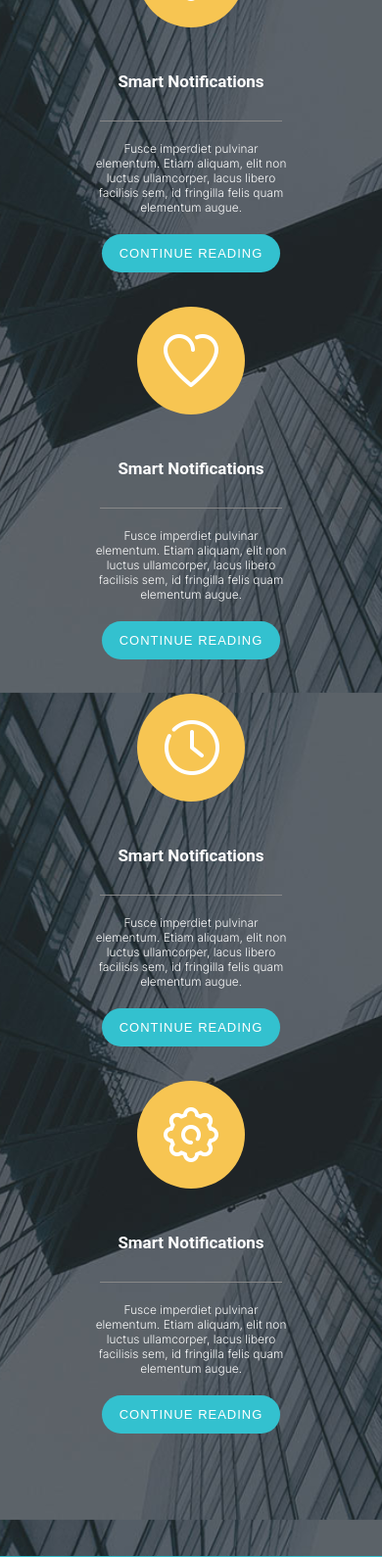
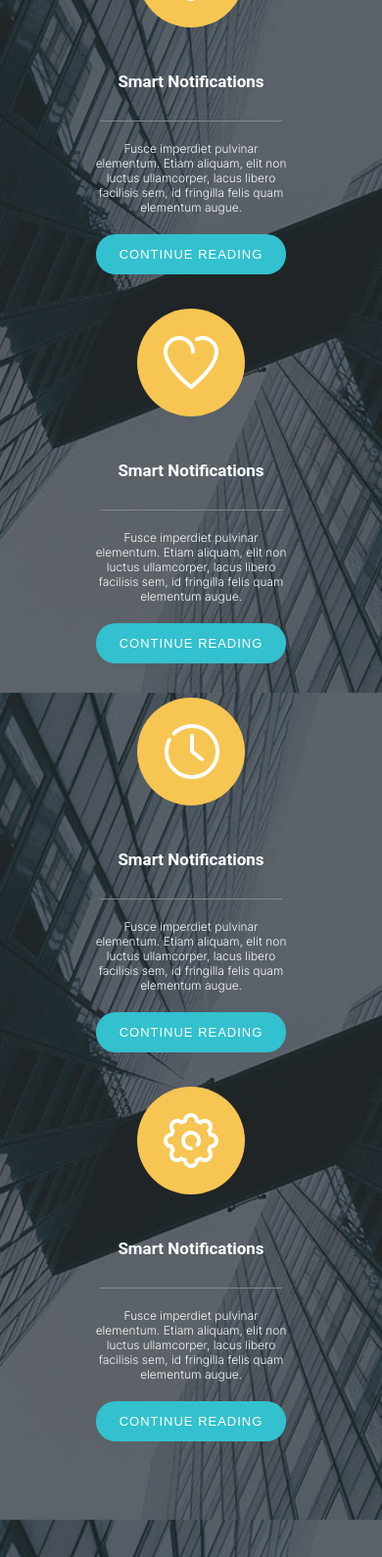
Before and after one commit to Zen-kun04/Simplon, a PHP site: page / in a window 390 px wide. Shown: the part 1027-2616 px from the top of the page at 98% size. Run offline with PHP 8.4, Linux system fonts and the light colour scheme; some web fonts are replaced.

Commit message:
Added some styles and of course added more and more responsive :smirk:

```diff
--- a/brief#2/styles/main-about.css
+++ b/brief#2/styles/main-about.css
@@ -7,9 +7,10 @@ main #about {
 main #about {
     background-position-x: -383px;
     background-position-y: 43px;
-    height: 1725px;
+    height: 1925px;
     background-attachment: fixed;
     background-image: url(../img/about-bg.jpg);
+    display: flex;
 }
 
 main #about .container {
@@ -49,6 +50,7 @@ main #about .container h2 {
     color: white;
     font-size: 17px;
     margin-bottom: 30px;
+    text-align: center;
 }
 
 main #about .container #separator {
@@ -73,11 +75,11 @@ main #about .container button {
     font-size: 13px;
     text-transform: uppercase;
     background-color: #33c1cf;
-    font-weight: 500px;
-    padding: 12px 18px;
+    padding: 13px 24px;
     text-decoration: none;
     border-radius: 20px;
     border: none;
     color: white;
     margin-bottom: 35px;
+    white-space: nowrap;
 }
--- a/brief#2/styles/media-queries/main-about.css
+++ b/brief#2/styles/media-queries/main-about.css
@@ -4,6 +4,7 @@
         width: 100%;
         justify-content: space-between;
         flex-wrap: wrap;
+
     }
 
     main #about .container #box {
@@ -12,6 +13,7 @@
 
     main #about {
         height: 850px;
+        background-position-x: 100%;
     }
 
 }
@@ -28,24 +30,15 @@
 
 @media screen and (min-width: 1272px) {
     main #about {
+        margin: 0 auto;
         background-position-x: 100%;
     }
-}
-/*
-@media screen and (min-width: 1094px) {
-    main #about {
-        background-position-x: -237px;
+
+    #box-one #round{
+        width: 700px;
     }
 }
 
-@media screen and (min-width: 1254px) {
-    main #about {
-        background-position-x: -173px;
-    }
+@media screen and (max-width: 442px) {
+
 }
-
-@media screen and (min-width: 1477px) {
-    main #about {
-
-    }
-} */
```
